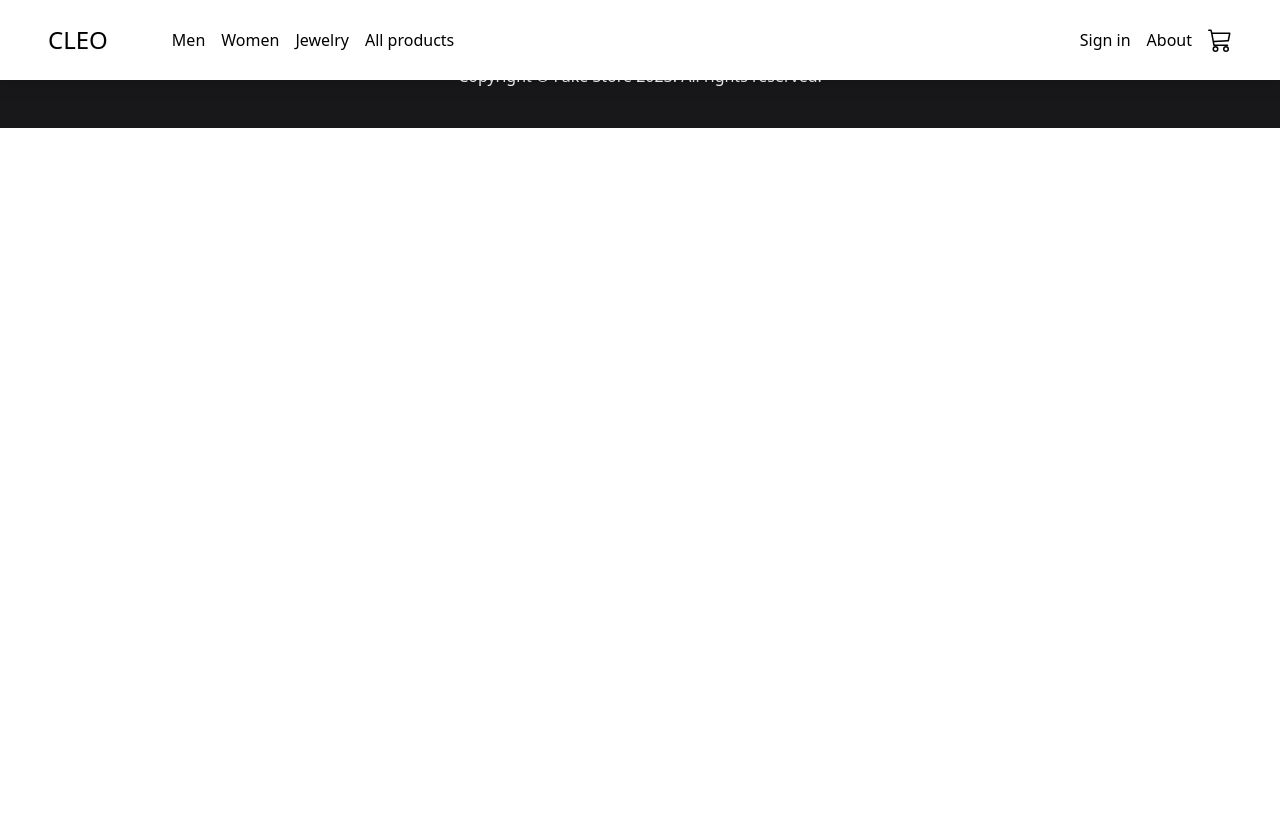
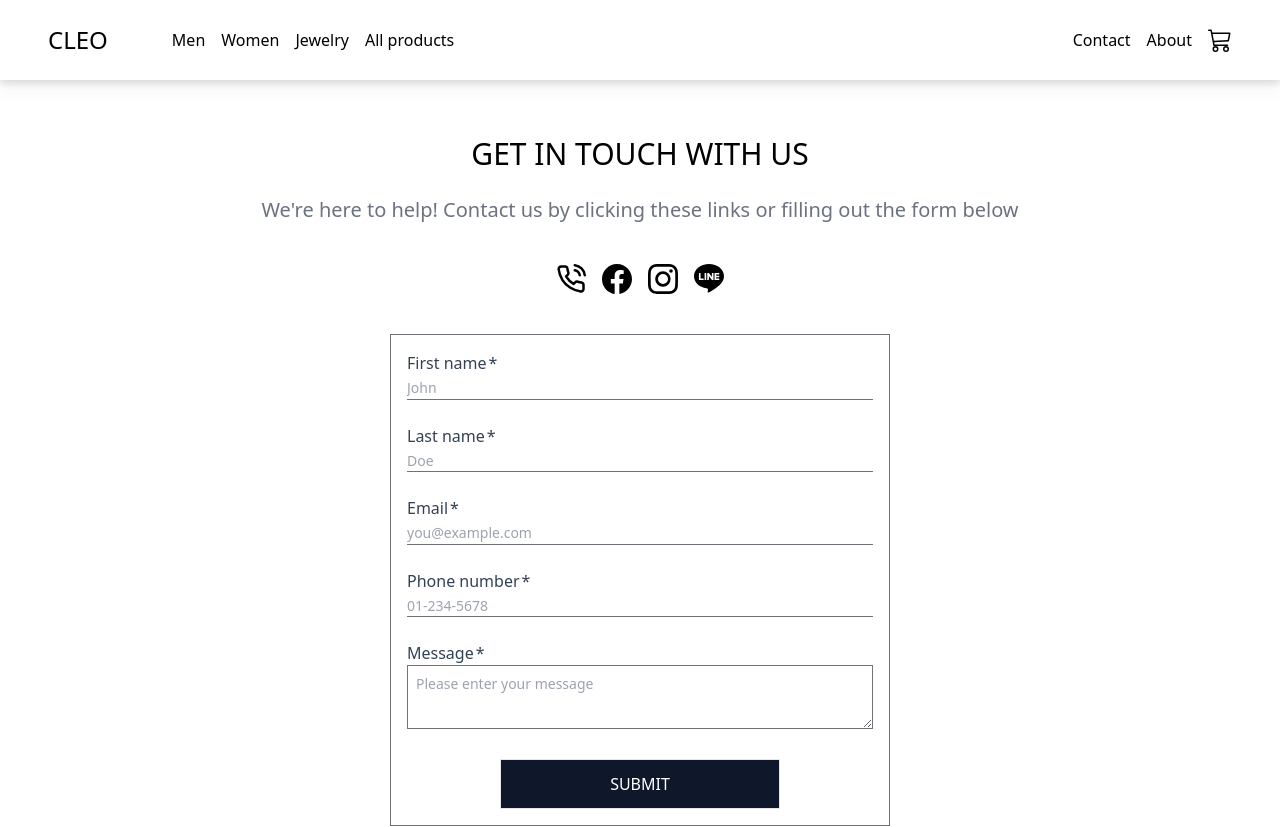
Before and after one commit to kjittiwan/e-commerce, a React (Vite) app: page /contact in a window 1280 px wide. Shown: the top 827 px of the page. Before the commit the page ends 800 px from the top, so only its background shows below. Built offline with nearby package versions, Linux system fonts and the light colour scheme; no server answers.

Commit message:
create contact page

```diff
--- a/src/components/Categories.tsx
+++ b/src/components/Categories.tsx
@@ -9,15 +9,15 @@ function Categories() {
   return (
     <div className=" pt-12 pb-20">
         <div className="flex flex-col gap-y-4 md:flex-row gap-x-4 h-full w-full px-10">
-          <Link to={'/products'} onClick={() => setCurrentFilter("men's clothing")} className="h-[580px] w-full md:w-1/3  text-white  font-semibold text-[50px] hover:scale-105 transition-all duration-300 relative">
+          <Link to={'/products'} onClick={() => setCurrentFilter("men's clothing")} className="h-[580px] w-full md:w-1/3  text-white  font-semibold text-[50px] relative">
             <img src={men} alt="men-category-link" className='object-cover h-full w-full' />
             <div className=" underline decoration-3 decoration underline-offset-8 absolute bottom-10 text-center w-full">MEN</div>
           </Link>
-          <Link to={'/products'} onClick={() => setCurrentFilter("women's clothing")} className="h-[580px] w-full md:w-1/3  text-white  font-semibold text-[50px] hover:scale-105 transition-all duration-300 relative">
+          <Link to={'/products'} onClick={() => setCurrentFilter("women's clothing")} className="h-[580px] w-full md:w-1/3  text-white  font-semibold text-[50px] relative">
             <img src={women} alt="women-category-link" className='object-cover h-full w-full' />
             <div className=" underline decoration-3 decoration underline-offset-8 absolute bottom-10 text-center w-full">WOMEN</div>
           </Link>
-          <Link to={'/products'} onClick={() => setCurrentFilter("jewelery")} className="h-[580px] w-full md:w-1/3  text-white  font-semibold text-[50px] hover:scale-105 transition-all duration-300 relative">
+          <Link to={'/products'} onClick={() => setCurrentFilter("jewelery")} className="h-[580px] w-full md:w-1/3  text-white  font-semibold text-[50px]  relative">
             <img src={jewelry} alt="jewelry-category-link" className='object-cover h-full w-full' />
             <div className=" underline decoration-3 decoration underline-offset-8 absolute bottom-10 text-center w-full">JEWELRY</div>
           </Link>
--- a/src/components/Header.tsx
+++ b/src/components/Header.tsx
@@ -26,9 +26,9 @@ function Header() {
         <Link to={'/products'} onClick={() => setCurrentFilter("all")}>All products</Link>
       </div>
 
-      <div className="flex items-center gap-x-4 ml-auto">
-        <div className="font-light">Sign in</div>
-        <Link to={'/about'} className='font-light' >About</Link>
+      <div className="flex items-center gap-x-4 ml-auto font-light">
+        <Link to={'/contact'}>Contact</Link>
+        <Link to={'/about'}>About</Link>
         <div onClick={() => setIsOpen(true)} className=' text-2xl relative hover:scale-110 transition active:translate-y-1'>
           <BsCart3 />
           <div className={`${cartAmount === 0 ? 'opacity-0' : 'opacity-100'} bg-[#FF0100] flex justify-center items-center w-3.5 h-3.5 rounded-full text-xs text-white absolute -top-1.5  -right-2`}>{cartAmount}</div>
--- a/src/pages/About.tsx
+++ b/src/pages/About.tsx
@@ -3,7 +3,7 @@ import cs from '../images/customer-service.jpg'
 
 function About() {
   return (
-    <div className="pt-32 bg-[#FAF4EE]">
+    <div className="pt-36 bg-[#FAF4EE]">
       <div className="flex flex-col md:flex-row px-4  flex-1 mb-12 items-center md:items-end justify-center gap-10 md:gap-32">
         <div className=" text-[35px] md:hidden text-center">
             Fashion is <span className="text-[50px] font-bold">universal</span>, atleast, at <span className="font-semibold italic">CLEO</span>
@@ -16,7 +16,7 @@ function About() {
       <div className="w-full h-[300px] md:h-[500px] bg-cover bg-store"></div>
       <div className="mt-16 md:mt-32 mb-16  h-[2px] bg-rose-500 mx-16 md:mx-32"></div>
       <div className="flex flex-col items-center md:flex-row  md:px-16 flex-1 mb-16 md:items-start justify-between mx-10 md:mx-32">
-        <div className="md:hidden text-[35px] font-semibold">You are what you wear</div>
+        <div className="md:hidden text-[35px] font-semibold text-center">You are what you wear</div>
         <div className="hidden md:block text-[50px] font-semibold">You are what<br/>you wear</div>
         <div className="flex flex-col gap-y-6 md:w-[45%] pb-4 py-6 md:py-0">
           <div className="text-xl md:text-2xl text-center md:text-left font-medium">We believe that clothing is a means of self-expression and we strive to create a diverse range of garments that cater to a wide variety of tastes and styles.
@@ -50,7 +50,7 @@ function About() {
         </div>
       </div>
       <div className="md:mt-32 mb-16  h-[2px] bg-rose-500 mx-16 md:mx-32"></div>
-      <div className='flex flex-col md:flex-row mx-32 gap-y-20 md:gap-x-20 mb-16'>
+      <div className='flex flex-col md:flex-row mx-10 md:mx-32 gap-y-16 md:gap-x-20 mb-16'>
         <div className='flex flex-col flex-1 text-xl font-light gap-y-4  justify-between'>
           <div>The CLEO family, positioned worldwide and committed to our vision of a fashion utopia with</div>
           <div className='text-[30px] md:text-[60px] font-bold'>450+ <span className='text-[30px]'>Employees</span></div>
@@ -64,14 +64,14 @@ function About() {
           <div className='text-[30px] md:text-[60px] font-bold'>50K+ <span className='text-[30px]'>Sales</span></div>
         </div>
       </div>
-      <div className='bg-[#ff7700] bg-opacity-5 flex px-10 md:px-32 py-16'>
+      <div className='bg-[#ff7700] bg-opacity-5 flex px-10 md:px-32 pt-16 pb-24'>
         <div className='flex flex-col  flex-1 gap-y-8'>
           <div className='hidden md:block font-bold text-[45px]'>Have a question?<br/>Our team is happy<br/>to assist you</div>
           <div className='md:hidden font-bold text-[30px]'>Have a question? Our team is happy to assist you</div>
           <div className='text-xl w-[70%]'>Ask about CLEO products, pricing, stores, or anything else. Our highly trained reps are standing by, ready to help.</div>
           <div className='w-[70%] h-[2px] bg-red-500'></div>
-          <div className='flex items-center gap-x-10'>
-            <button className='bg-black text-white py-3 px-4 rounded-xl flex justify-center items-center font-semibold text-lg'>Contact us</button>
+          <div className='flex flex-col md:flex-row items-start md:items-center gap-x-10 gap-y-4'>
+            <button className='bg-black text-white py-3 px-4 rounded-xl flex justify-center items-center font-semibold text-base md:text-lg'>Contact us</button>
             <div className='font-semibold'>Or call <span className=' underline'>+12 3456 7890</span></div>
           </div>
         </div>
--- a/src/pages/Contact.tsx
+++ b/src/pages/Contact.tsx
@@ -1,7 +1,72 @@
+import { BsInstagram, BsLine, BsFacebook } from 'react-icons/bs'
+import { FiPhoneCall } from 'react-icons/fi'
+
 function Contact() {
   return (
-    <div>
-      contact
+    <div className="pt-24 pb-16 mx-16 flex flex-col items-center gap-y-10">
+      <div className='flex flex-col items-center gap-y-6 pt-10'>
+        <div className="uppercase text-3xl">Get in touch with us</div>
+        <div className="text-xl font-light text-gray-500">We're here to help! Contact us by clicking these links or filling out the form below</div>
+        <div className='flex gap-x-4 text-3xl text-black pt-4'>
+          <div> <FiPhoneCall /> </div>
+          <div> <BsFacebook /> </div>
+          <div> <BsInstagram/> </div>
+          <div> <BsLine /> </div>
+        </div>
+      </div>
+      <form action="" className='flex flex-col  w-[500px] gap-y-6 border p-4 border-zinc-500 text-slate-700'>
+        <label className='block'>
+          <span className={`after:content-['*'] after:ml-0.5 `}>First name</span>
+        <input
+        type="text"
+        placeholder='John'
+        name='firstName'
+        id='firstName'
+        className='w-full h-6 border-b border-zinc-500 focus:outline-none placeholder:text-sm'
+        />
+        </label>
+        <label className='block'>
+          <span className={`after:content-['*'] after:ml-0.5`}>Last name</span>
+        <input
+        type="text"
+        placeholder='Doe'
+        name='lastName'
+        id='lastName'
+        className='w-full h-6 border-b border-zinc-500 focus:outline-none placeholder:text-sm'
+        />
+        </label>
+        <label className='block'>
+          <span className={`after:content-['*'] after:ml-0.5`}>Email</span>
+          <input
+          type="email"
+          placeholder='you@example.com'
+          name='email'
+          id='email'
+          className='w-full h-6 border-b border-zinc-500 focus:outline-none placeholder:text-sm'
+          />
+        </label>
+        <label className='block'>
+          <span className={`after:content-['*'] after:ml-0.5`}>Phone number</span>
+          <input
+          type="phone"
+          placeholder='01-234-5678'
+          name='phone'
+          id='phone'
+          className='w-full h-6 border-b border-zinc-500 focus:outline-none placeholder:text-sm'
+          />
+        </label>
+
+        <label className='block'>
+          <span className={`after:content-['*'] after:ml-0.5`}>Message</span>
+          <textarea
+          placeholder='Please enter your message'
+          name='message'
+          id='message'
+          className='w-full h-16 border p-2 border-zinc-500 focus:outline-none placeholder:text-sm'
+          />
+        </label>
+        <button className='self-center border bg-slate-900 text-white w-[60%] py-3'>SUBMIT</button>
+      </form>
     </div>
   );
 }
```
